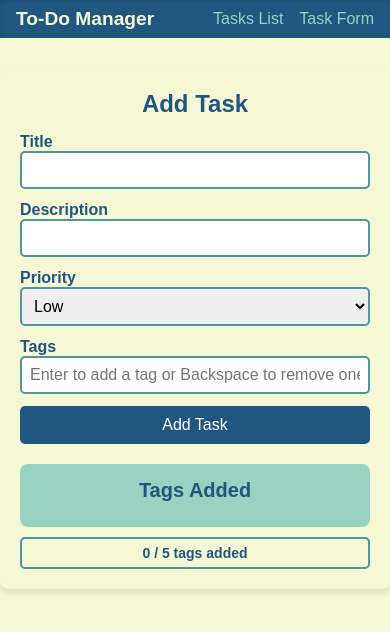
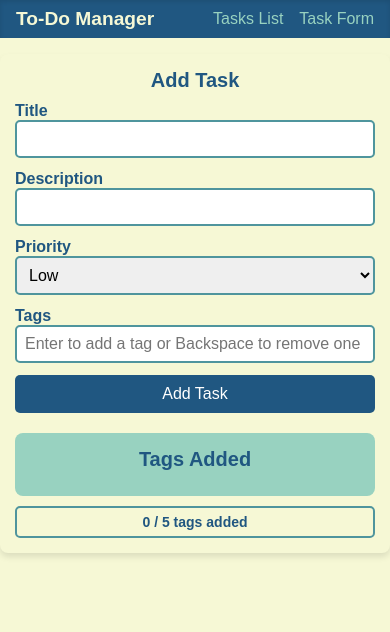
Before and after one commit to Espadv69/TaskMaster-MERN, a React (Vite) app in the folder frontend/: page /form in a window 390 px wide. Shown: the top 632 px of the page. Built offline with nearby package versions, Linux system fonts and the light colour scheme.

Commit message:
Add responsive styles to TaskForm component for improved layout on smaller screens

```diff
--- a/frontend/src/components/TaskForm/TaskForm.css
+++ b/frontend/src/components/TaskForm/TaskForm.css
@@ -123,3 +123,19 @@
   border-radius: 5px;
   border: 2px solid var(--secondary-color);
 }
+
+@media (max-width: 550px) {
+  .task-form__section {
+    padding: 15px;
+    margin: 1rem auto;
+    max-width: 400px;
+  }
+
+  .task-form__header {
+    margin-bottom: 10px;
+  }
+
+  .task-form__header-title {
+    font-size: 20px;
+  }
+}
```
